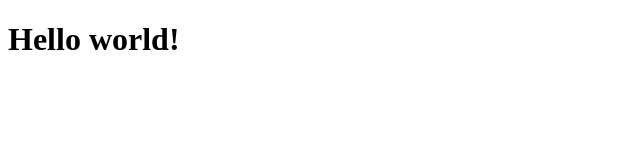
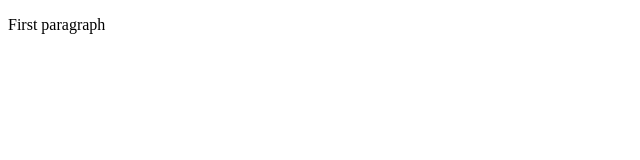
Before and after one commit to sergei-trofimov/test-repo, a plain HTML site: page index.html in a window 1280 px wide. Shown: the whole page, without its empty margins (0-640 px from the left). Drawn offline with Linux system fonts and the light colour scheme.

Commit message:
3 commit

```diff
--- a/index.html
+++ b/index.html
@@ -7,6 +7,6 @@
   <title>Document</title>
 </head>
 <body>
-  <h1>Hello world!</h1>
+  <p>First paragraph</p>
 </body>
 </html>
```
